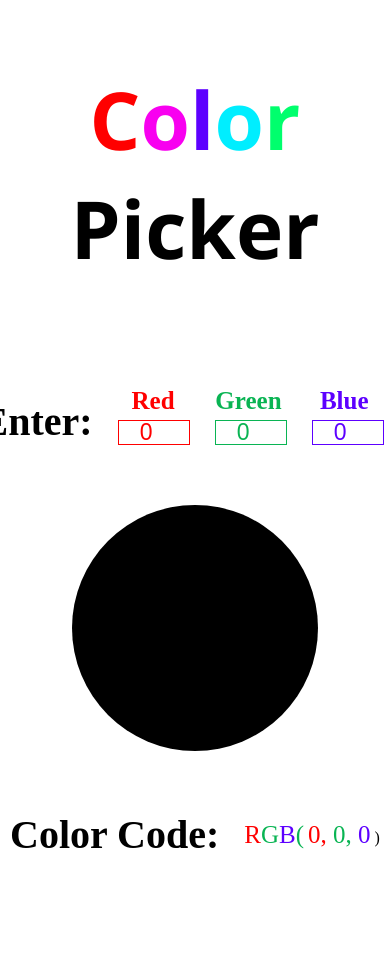
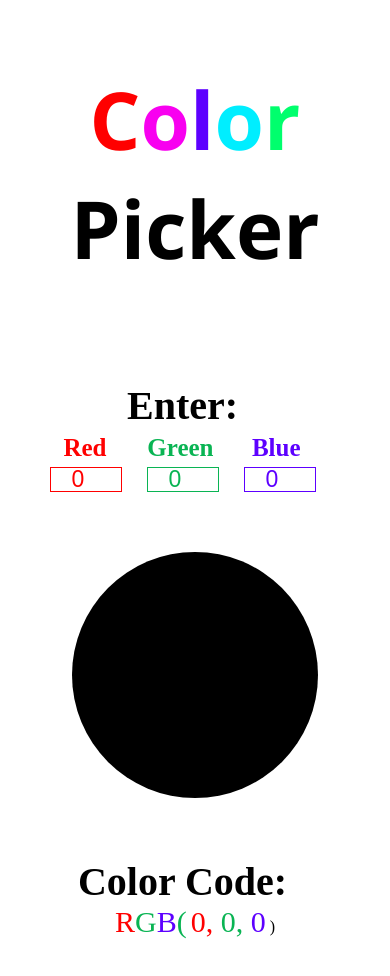
Before and after one commit to M-R-2511/Color-Picker, a plain HTML site: page index.html in a window 390 px wide. After the commit the page ends 950 px from the top, so only its background shows below. Drawn offline with Linux system fonts and the light colour scheme.

Commit message:
responsive

```diff
--- a/index.html
+++ b/index.html
@@ -18,6 +18,7 @@
     <main>
       <div class="input-color">
         <div><h2>Enter:</h2></div>
+        <div class="inputs">
           <div>
             <h3 class="red">Red</h3>
             <input
@@ -55,6 +56,7 @@
             />
           </div>
         </div>
+      </div>
       <div class="circle-color">
         <div class="circle"></div>
       </div>
--- a/style.css
+++ b/style.css
@@ -4,7 +4,8 @@
   box-sizing: border-box;
 }
 body {
-    height: 120vh;
+  min-height: 105vh;
+  font-family: serif;
 }
 header h1 {
   text-align: center;
@@ -37,7 +38,14 @@ main {
 .input-color {
   display: flex;
   justify-content: center;
-  align-items: flex-end;
+  align-items: center;
+  align-content: center;
+  flex-wrap: wrap;
+}
+.inputs {
+  display: flex;
+  justify-content: center;
+  align-items: center;
   align-content: center;
 }
 h2 {
@@ -52,7 +60,7 @@ h2 {
   font-size: 25px;
 }
 #green-text {
-    margin-right: 30px;
+  margin-right: 30px;
 }
 .red {
   color: #ff0000;
@@ -88,7 +96,6 @@ input {
   width: 246px;
   height: 246px;
   border-radius: 50%;
-  /* background: rgb(0, 0, 0); */
 }
 
 .color-code {
@@ -96,8 +103,9 @@ input {
   justify-content: center;
   align-items: center;
   align-content: center;
+  flex-wrap: wrap;
 }
 
 .color-code span {
-    font-size: 25px;
+  font-size: 30px;
 }
```
Lines whose indentation alone changed are shown as unchanged.
